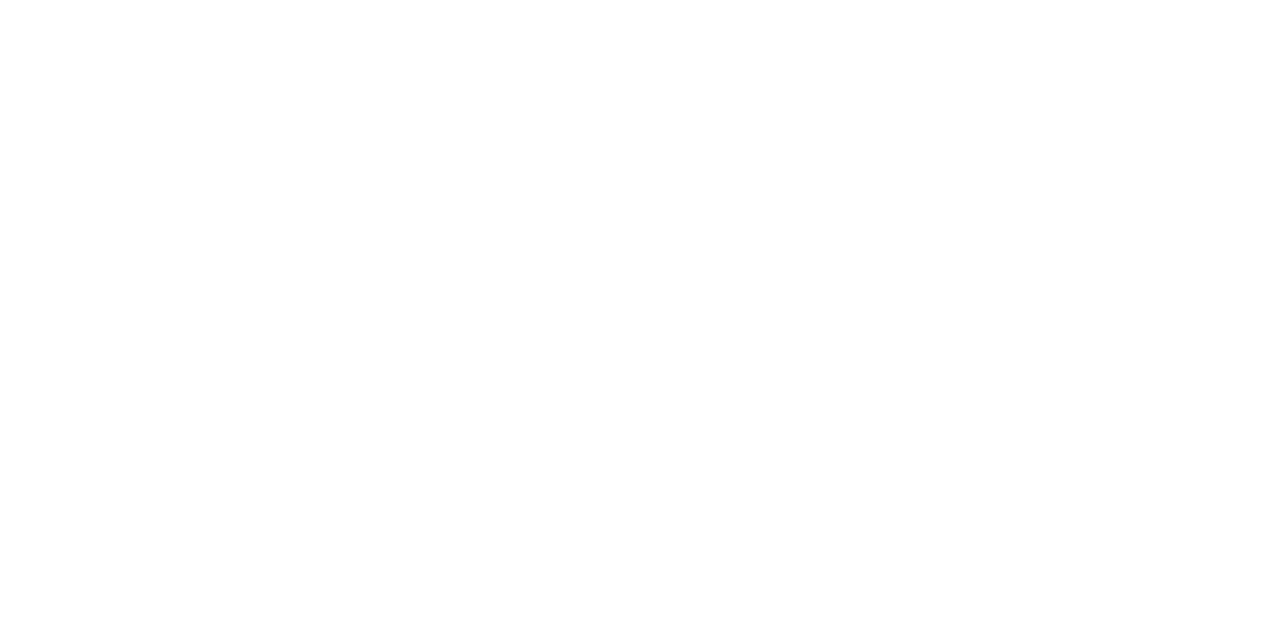
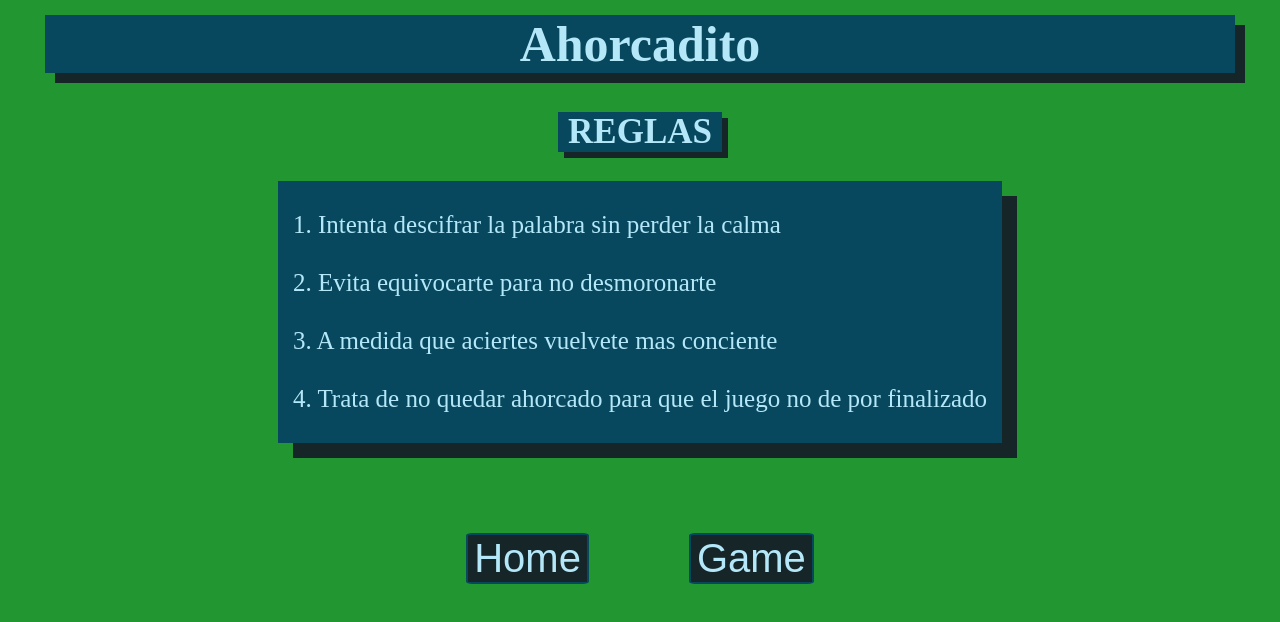
Before and after one commit to RuloMartearena/ahorcado-Grupo5, a JavaScript app in the folder proyecto_react-tres_grupo_5/: page /Reglas in a window 1280 px wide. Before the commit this address had no page. Shown: the top 622 px of the page. Built offline with nearby package versions, Linux system fonts and the light colour scheme.

Commit message:
Add: rules.GutierrezChristian

```diff
--- a/proyecto_react-tres_grupo_5/src/App.js
+++ b/proyecto_react-tres_grupo_5/src/App.js
@@ -1,10 +1,11 @@
 import { BrowserRouter, Routes, Route } from 'react-router-dom';
-
+import Reglas from './components/Reglas';
 export default function App() {
   return (
     <>
       <BrowserRouter>
         <Routes>
+        <Route path="/Reglas" element={<Reglas />} />
         </Routes>
       </BrowserRouter>
     </>
--- /dev/null
+++ b/proyecto_react-tres_grupo_5/src/components/Reglas.js
@@ -0,0 +1,22 @@
+import '../styles/reglas.css';
+
+export default function Reglas() {
+    return (
+        <section className="section__reglas-conteiner">
+            <h2 className='h2__title-game'>Ahorcadito</h2>
+            <div className="div__rules-conteiner">
+                <h2 className='h2__title-rules'>REGLAS</h2>
+                <div className='div__rules'>
+                    <p className='p__rule'>1. Intenta descifrar la palabra sin perder la calma</p>
+                    <p className='p__rule'>2. Evita equivocarte para no desmoronarte</p>
+                    <p className='p__rule'>3. A medida que aciertes vuelvete mas conciente</p>
+                    <p className='p__rule'>4. Trata de no quedar ahorcado para que el juego no de por finalizado</p>
+                </div>
+            </div>
+            <div className="div__button-conteiner">
+                <a className='a__return' href="/"><button className="button__return">Home</button></a>
+                <a className='a__return' href="/Juego"><button className="button__return">Game</button></a>
+            </div>
+        </section>
+    );
+}
--- /dev/null
+++ b/proyecto_react-tres_grupo_5/src/styles/reglas.css
@@ -0,0 +1,79 @@
+:root {
+  --var-colorBackground: #0c5a23;
+  --var-colorFont: #b4e7f8;
+  --var-colorOne: #152528;
+  --var-colorTwo: #08485e;
+  --var-colorThree: #3cb0cd;
+  --var-colorFour: #7cd5f3;
+  --var-colorFive: #adffbc;
+  --var-colorSix: #1bee9a;
+  --var-colorSeven: #21c063;
+  --var-colorEight: #229631;
+}
+
+body {
+  background-color: var(--var-colorEight);
+  color: var(--var-colorFont);
+  margin: 0;
+}
+
+/* --- Contenido --- */
+.h2__title-game {
+  background-color: var(--var-colorTwo);
+  box-shadow: 10px 10px var(--var-colorOne);
+  text-align: center;
+  margin: 15px 45px 0 45px;
+  font-size: 50px;
+}
+.div__rules-conteiner {
+  margin: 10px 20px;
+  display: flex;
+  flex-direction: column;
+  align-items: center;
+  justify-content: center;
+}
+.h2__title-rules {
+  font-size: 35px;
+  background-color: var(--var-colorTwo);
+  box-shadow: 6px 6px var(--var-colorOne);
+  padding: 0 10px;
+}
+.div__rules {
+  background-color: var(--var-colorTwo);
+  box-shadow: 15px 15px var(--var-colorOne);
+  padding: 0 15px;
+}
+.p__rule {
+  margin: 30px auto;
+  font-size: 25px;
+}
+/* --- /Contenido --- */
+
+/* --- Botones --- */
+.div__button-conteiner {
+  display: flex;
+  align-items: center;
+  justify-content: center;
+}
+.button__return {
+  color: var(--var-colorFont);
+  background-color: var(--var-colorOne);
+  font-size: 40px;
+  border: 0;
+  cursor: pointer;
+  margin: 80px 50px 0 50px;
+  border: 2px solid var(--var-colorTwo);
+  border-radius: 5%;
+}
+.button__return:hover {
+  animation-name: buttonAnimation;
+  animation-duration: 2s;
+  animation-fill-mode: forwards;
+}
+@keyframes buttonAnimation {
+  100% {
+    background-color: var(--var-colorFour);
+    color: black;
+  }
+}
+/* --- /Botones --- */
```
